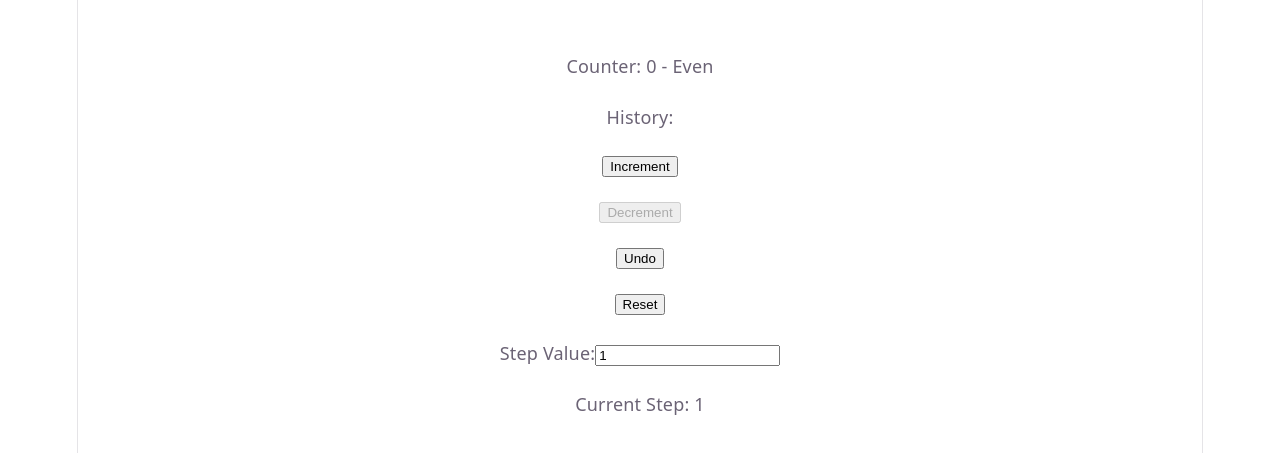
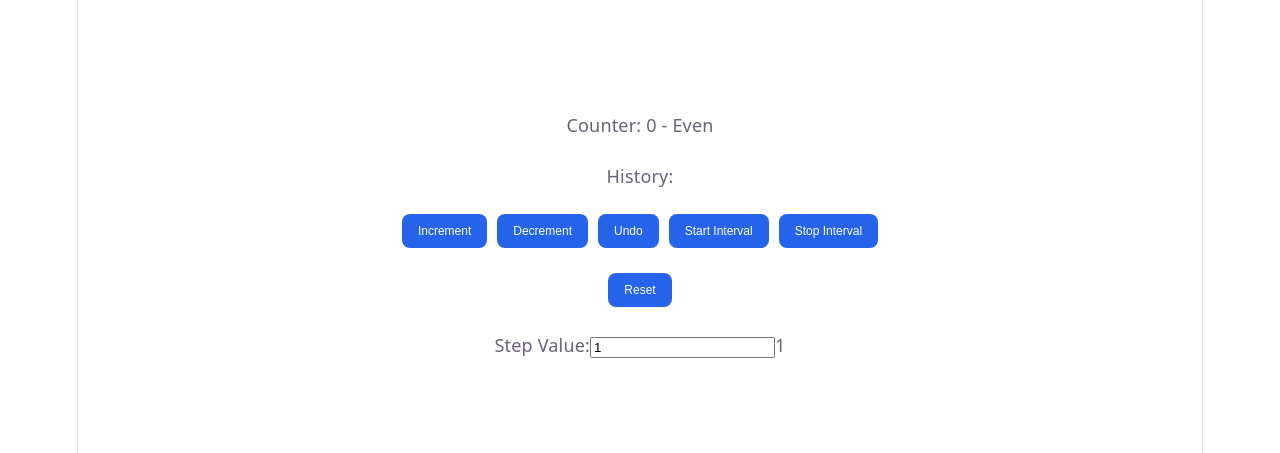
Before and after one commit to codebyanju/react-app, a React (Vite) app: page / in a window 1280 px wide. Shown: the part 165-618 px from the top of the page. Built offline with nearby package versions, Linux system fonts and the light colour scheme.

Commit message:
Enhance SimpleCounter with interval functionality and reset history; update styles for better UI

```diff
--- a/src/SimpleCounter.jsx
+++ b/src/SimpleCounter.jsx
@@ -6,6 +6,7 @@ export const SimpleCounter = () => {
   const [counter, setCounter] = useState(0);
   const [stepValue, setStepValue] = useState(1);
   const [history, setHistory] = useState([]);
+  const [intervalId, setIntervalId] = useState(null);
 
   const maxCounter = 20;
   const evenOdd = counter % 2 === 0 ? "Even" : "Odd";
@@ -33,6 +34,7 @@ export const SimpleCounter = () => {
   const handleReset = () => {
     setCounter(0);
     setStepValue(1);
+    setHistory([]);
   };
 
   const onChange = (e) => setStepValue(Number(e.target.value));
@@ -45,24 +47,65 @@ export const SimpleCounter = () => {
     setCounter(newhistory.at(-1));
   };
 
+  const handleStartInterval = () => {
+    if (intervalId) return;
+    console.log("Interval Running");
+
+    let id = setInterval(() => {
+      setCounter((prev) => {
+        const newCount = Math.min(prev + 10, maxCounter);
+
+        if (newCount === maxCounter) {
+          handleStopInterval(id);
+          //   clearInterval(id);
+          //   setIntervalId(null);
+          //   console.log("Stopped");
+        }
+
+        return newCount;
+      });
+    }, 1000);
+    console.log(id);
+    setIntervalId(id);
+  };
+
+  const handleStopInterval = (intervalId) => {
+    if (!intervalId) return;
+    clearInterval(intervalId);
+    setIntervalId(null);
+    console.log("Stopped");
+  };
+
   return (
     <>
       <p>
         Counter: {counter} - {evenOdd}
       </p>
-      {maxCounter === counter && <p>"Max limit reached"</p>}
+
       <p>History: {history.join()}</p>
-      <button onClick={() => handleIncrement()}>Increment</button>
-      <button onClick={() => handleDecrement()} disabled={disableDecrement}>
-        Decrement
-      </button>
-      <button onClick={handleUndo}>Undo</button>
+      <div className="counter">
+        <button onClick={() => handleIncrement()}>Increment</button>
+        <button onClick={() => handleDecrement()} disabled={disableDecrement}>
+          Decrement
+        </button>
+        <button onClick={handleUndo}>Undo</button>
+        <button onClick={handleStartInterval}>Start Interval</button>
+        <button onClick={() => handleStopInterval(intervalId)}>
+          Stop Interval
+        </button>
+      </div>
+
       <button onClick={handleReset}>Reset</button>
       <p>
         Step Value:
         <input type="number" value={stepValue} onChange={(e) => onChange(e)} />
+        {stepValue}
       </p>
-      <p>Current Step: {stepValue}</p>
+      {/* <p>Current Step: </p> */}
+
+      {maxCounter === counter && (
+        <p className="success">Counter max limit reached i.e {maxCounter} </p>
+      )}
     </>
   );
 };
--- a/src/index.css
+++ b/src/index.css
@@ -11,8 +11,8 @@
   --shadow:
     rgba(0, 0, 0, 0.1) 0 10px 15px -3px, rgba(0, 0, 0, 0.05) 0 4px 6px -2px;
 
-  --sans: system-ui, 'Segoe UI', Roboto, sans-serif;
-  --heading: system-ui, 'Segoe UI', Roboto, sans-serif;
+  --sans: system-ui, "Segoe UI", Roboto, sans-serif;
+  --heading: system-ui, "Segoe UI", Roboto, sans-serif;
   --mono: ui-monospace, Consolas, monospace;
 
   font: 18px/145% var(--sans);
@@ -95,17 +95,30 @@ p {
   margin: 0;
 }
 
-code,
 .counter {
-  font-family: var(--mono);
-  display: inline-flex;
-  border-radius: 4px;
-  color: var(--text-h);
+  display: flex;
+  gap: 10px;
 }
 
-code {
-  font-size: 15px;
-  line-height: 135%;
-  padding: 4px 8px;
-  background: var(--code-bg);
+.success {
+  color: green;
 }
+
+button {
+  padding: 10px 16px;
+  border: none;
+  border-radius: 8px;
+  background-color: #2563eb;
+  color: white;
+  font-size: 12px;
+  cursor: pointer;
+  transition: background-color 0.2s ease;
+}
+
+button:hover {
+  background-color: #1d4ed8;
+}
+
+button:active {
+  transform: scale(0.98);
+}
```
